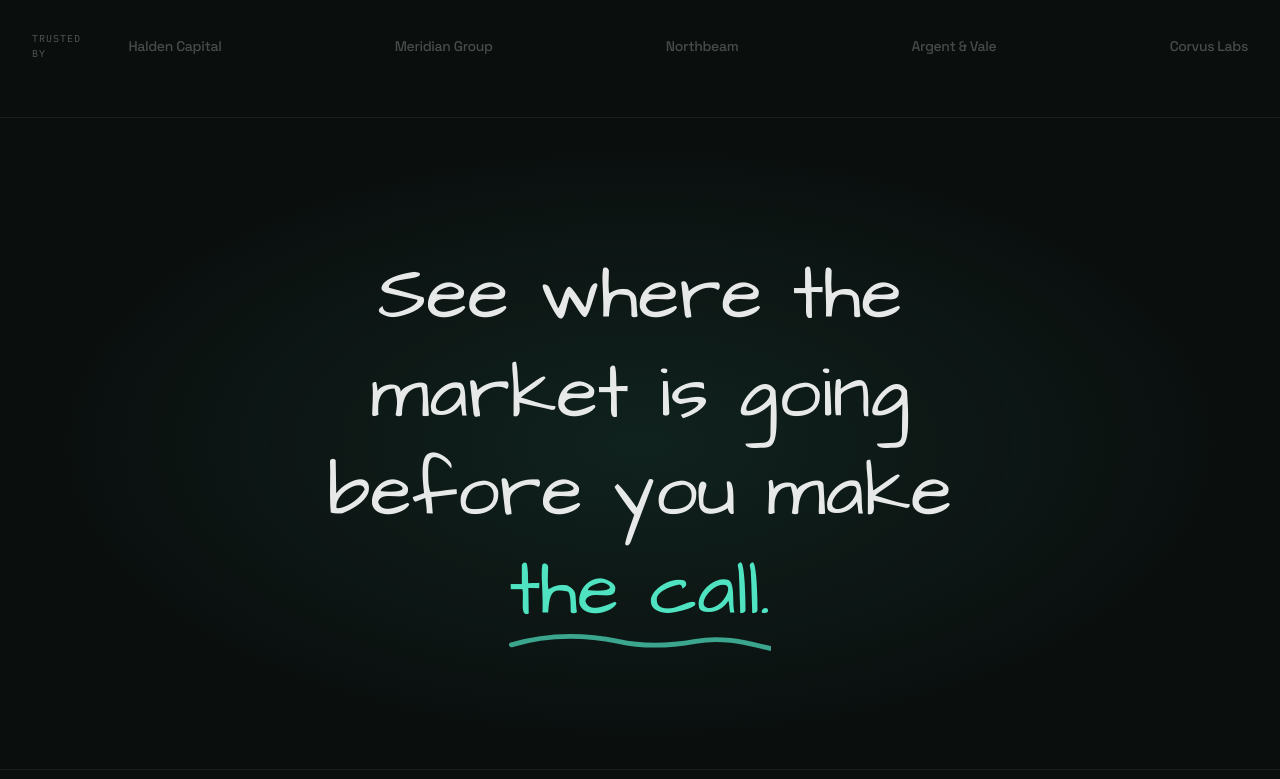
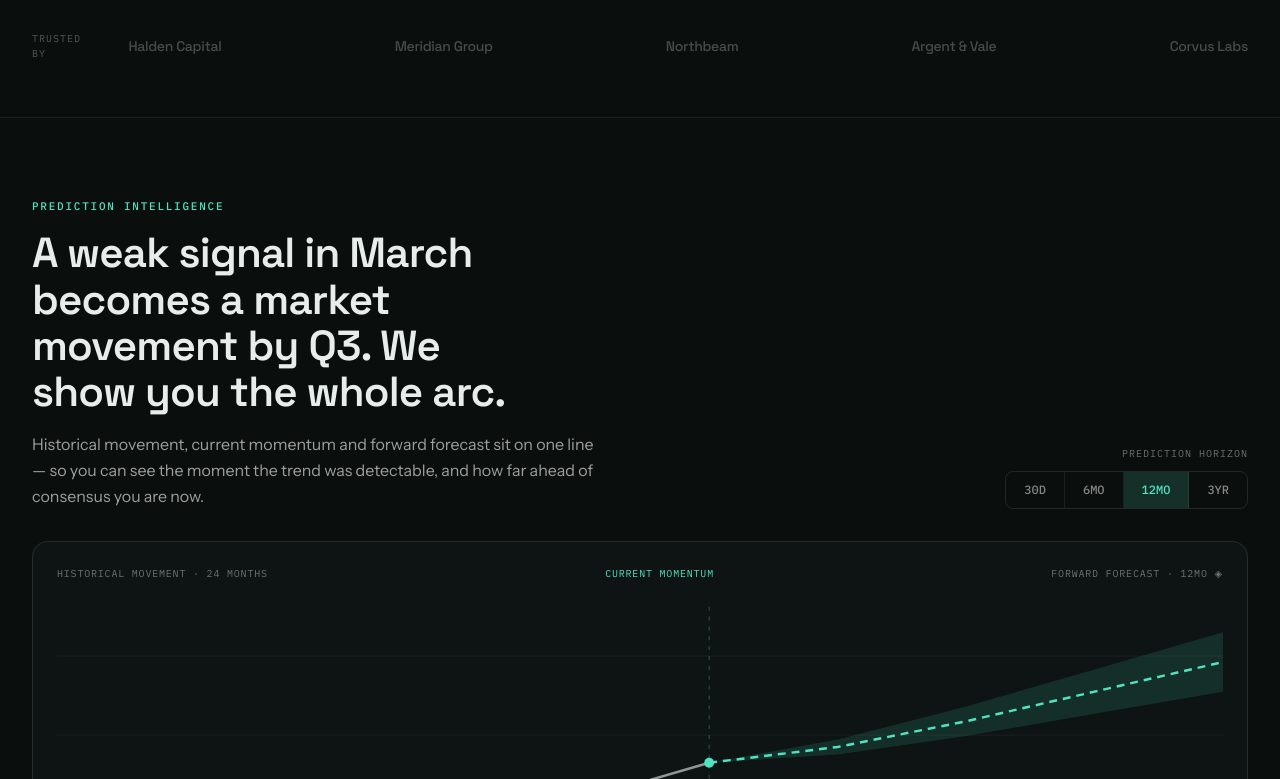
Before and after one commit to jagannathbasak/trends-dmo, a Next.js app: page / in a window 1280 px wide. Shown: the part 1041-1820 px from the top of the page. Built offline with nearby package versions, Linux system fonts and the light colour scheme; no server answers.

Commit message:
Revert "Add standalone handwritten manifesto section"
This reverts commit c9ffc2dad6a66967c96b3382911da867be174159.

```diff
--- a/src/app/page.tsx
+++ b/src/app/page.tsx
@@ -1,6 +1,5 @@
 import Navbar from "@/components/Navbar";
 import Hero from "@/components/Hero";
-import Manifesto from "@/components/Manifesto";
 import PredictionTimeline from "@/components/PredictionTimeline";
 import SixDimensions from "@/components/SixDimensions";
 import SignalBoard from "@/components/SignalBoard";
@@ -29,7 +28,6 @@ export default function Home() {
       <Navbar />
       <main>
         <Hero />
-        <Manifesto />
         <PredictionTimeline />
         <SixDimensions />
         <SignalBoard />
--- a/src/components/Manifesto.tsx
+++ /dev/null
@@ -1,40 +0,0 @@
-import Reveal from "@/components/Reveal";
-
-export default function Manifesto() {
-  return (
-    <section
-      className="border-b border-white/[0.07] px-5 py-24 sm:px-8 sm:py-32"
-      style={{
-        background: "radial-gradient(ellipse at 50% 50%, rgba(79,227,193,.09), transparent 65%)",
-      }}
-    >
-      <Reveal className="mx-auto max-w-4xl text-center">
-        <p
-          className="text-balance font-handwritten leading-[1.3] text-white/90"
-          style={{ fontSize: "clamp(2.1rem, 6vw, 4.75rem)" }}
-        >
-          See where the market is going
-          <br />
-          before you make{" "}
-          <span className="relative inline-block text-accent">
-            the call.
-            <svg
-              aria-hidden
-              viewBox="0 0 220 18"
-              className="absolute left-0 top-full -mt-1 w-full text-accent/70 sm:-mt-2"
-              preserveAspectRatio="none"
-            >
-              <path
-                d="M2 10c30-9 60-9 90-3 20 4.5 40 4.5 65 0 25-4.5 45 2 63 6"
-                fill="none"
-                stroke="currentColor"
-                strokeWidth="4"
-                strokeLinecap="round"
-              />
-            </svg>
-          </span>
-        </p>
-      </Reveal>
-    </section>
-  );
-}
```
